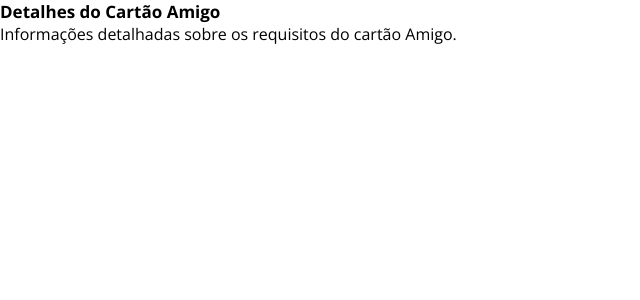
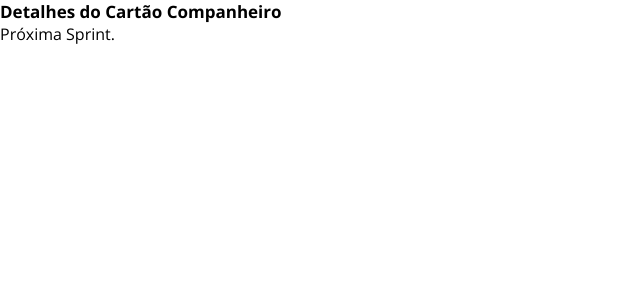
Before and after one commit to CesarAugusto13/Falcao-Azul-Pi, a React (Vite) app: page /cartao/companheiro in a window 1280 px wide. Shown: the top 300 px of the page, without its empty margins (0-640 px from the left). Built offline with nearby package versions, Linux system fonts and the light colour scheme.

Commit message:
ajustando página cartão

```diff
--- a/src/route/ReqAmigo.jsx
+++ b/src/route/ReqAmigo.jsx
@@ -4,7 +4,7 @@ const ReqAmigo = () => {
   return (
     <div>
       <h3>Detalhes do Cartão Amigo</h3>
-      <p>Informações detalhadas sobre os requisitos do cartão Amigo.</p>
+      <p>Próxima Sprint.</p>
     </div>
   );
 };
--- a/src/route/ReqCompanheiro.jsx
+++ b/src/route/ReqCompanheiro.jsx
@@ -3,8 +3,8 @@ import React from 'react';
 const ReqCompanheiro = () => {
   return (
     <div>
-      <h3>Detalhes do Cartão Amigo</h3>
-      <p>Informações detalhadas sobre os requisitos do cartão Amigo.</p>
+      <h3>Detalhes do Cartão Companheiro</h3>
+      <p>Próxima Sprint.</p>
     </div>
   );
 };
--- a/src/route/ReqExcursionista.jsx
+++ b/src/route/ReqExcursionista.jsx
@@ -3,8 +3,8 @@ import React from 'react';
 const ReqExcursionista = () => {
   return (
     <div>
-      <h3>Detalhes do Cartão Amigo</h3>
-      <p>Informações detalhadas sobre os requisitos do cartão Amigo.</p>
+      <h3>Detalhes do Cartão Excursionista</h3>
+      <p>Próxima Sprint.</p>
     </div>
   );
 };
--- a/src/route/ReqGuia.jsx
+++ b/src/route/ReqGuia.jsx
@@ -3,8 +3,8 @@ import React from 'react';
 const ReqGuia = () => {
   return (
     <div>
-      <h3>Detalhes do Cartão Amigo</h3>
-      <p>Informações detalhadas sobre os requisitos do cartão Amigo.</p>
+      <h3>Detalhes do Cartão Guia</h3>
+      <p>Próxima Sprint.</p>
     </div>
   );
 };
--- a/src/route/ReqPesquisador.jsx
+++ b/src/route/ReqPesquisador.jsx
@@ -3,8 +3,8 @@ import React from 'react';
 const ReqPesquisador = () => {
   return (
     <div>
-      <h3>Detalhes do Cartão Amigo</h3>
-      <p>Informações detalhadas sobre os requisitos do cartão Amigo.</p>
+      <h3>Detalhes do Cartão de Pesquisador</h3>
+      <p>Próxima Sprint.</p>
     </div>
   );
 };
--- a/src/route/ReqPioneiro.jsx
+++ b/src/route/ReqPioneiro.jsx
@@ -3,8 +3,8 @@ import React from 'react';
 const ReqPioneiro = () => {
   return (
     <div>
-      <h3>Detalhes do Cartão Amigo</h3>
-      <p>Informações detalhadas sobre os requisitos do cartão Amigo.</p>
+      <h3>Detalhes do Cartão Pioneiro</h3>
+      <p>Próxima Sprint.</p>
     </div>
   );
 };
```
